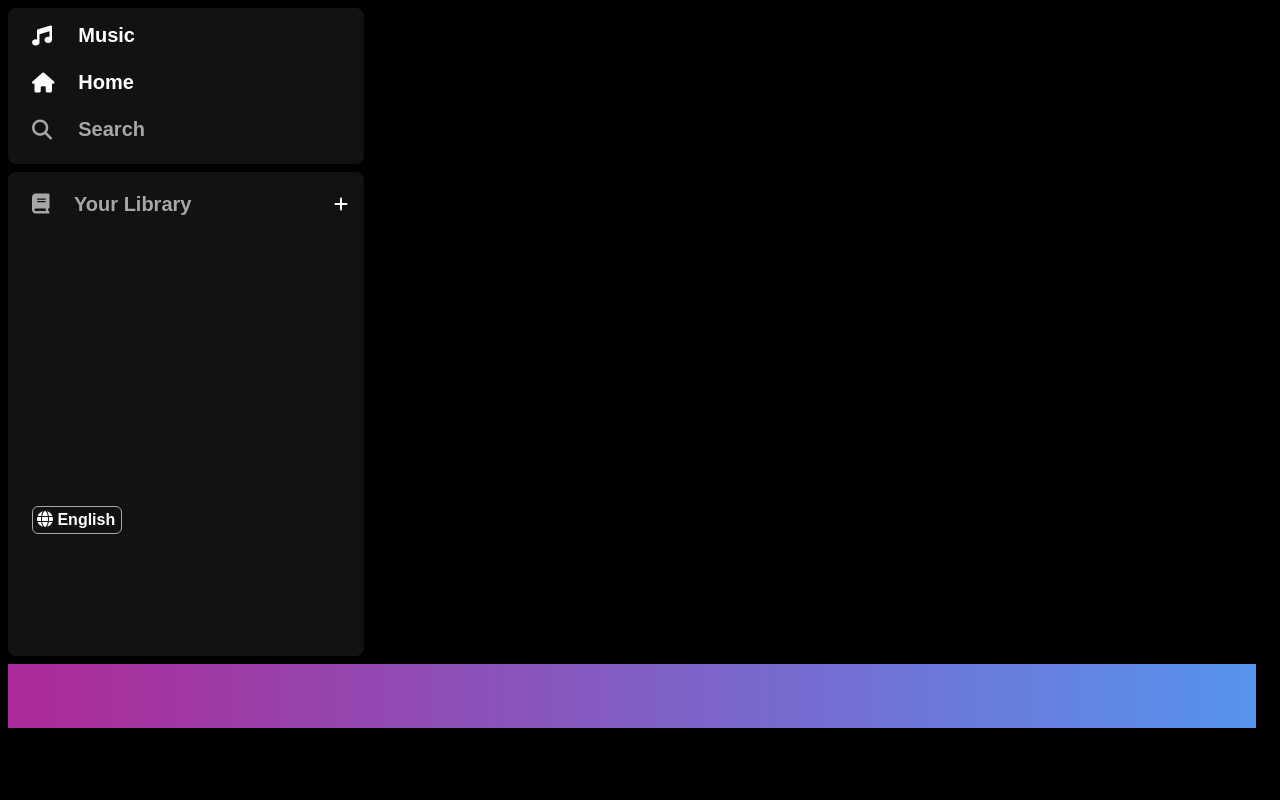
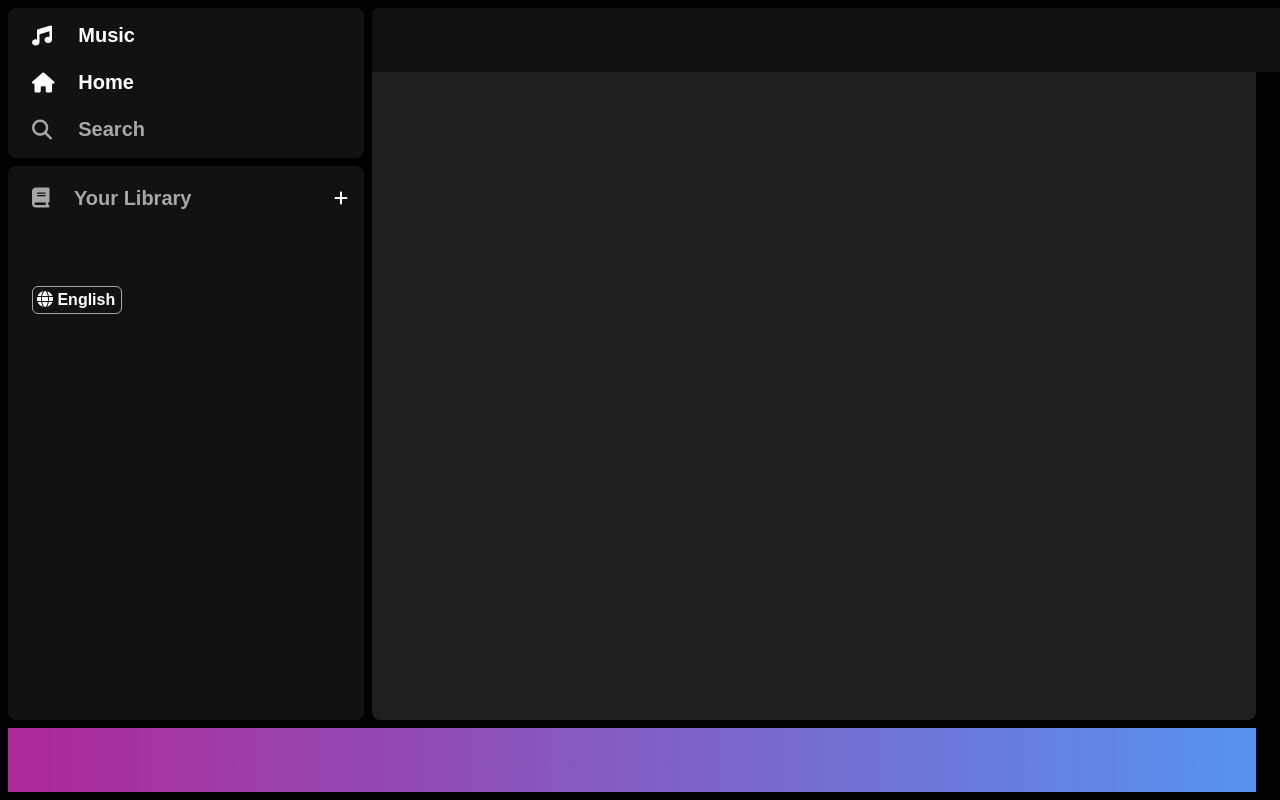
Before and after one commit to 139148nguyen/web_php, a PHP site: page /home_page.html in a window 1280 px wide. Run offline with PHP 8.4, Linux system fonts and the light colour scheme.

Commit message:
Third Commit

```diff
--- a/music/home_page.html
+++ b/music/home_page.html
@@ -65,10 +65,11 @@
         </div>
         <div class="content frame">
             <div class="content__header">
-
             </div>
             <div class="content__body">
+                <div class="list-music">
 
+                </div>
             </div>
         </div>
     </div>
--- a/music/styles/base.css
+++ b/music/styles/base.css
@@ -43,6 +43,12 @@ body {
     background-color: var(--bgcolor-base);
 }
 
+.body{
+    display: flex;
+    height: calc(100% - 64px);
+    width: var(--bg-width);
+}
+
 .frame {
     border-radius: 8px;
 }
@@ -82,6 +88,35 @@ ul {
     transform: scale(1.04);
 }
 
+.content__header{
+    width: 970px;
+    position: fixed;
+    min-height: 64px;
+    border-top-left-radius: 8px ;
+    border-top-right-radius: 8px;
+}
+
+/* width */
+::-webkit-scrollbar {
+    width: 10px;
+  }
+
+  /* Track */
+  ::-webkit-scrollbar-track {
+    background: transparent;
+  }
+
+/* Handle */
+::-webkit-scrollbar-thumb {
+    background: #242424;
+    /* border-radius: 20px; */
+  }
+
+  /* Handle on hover */
+  ::-webkit-scrollbar-thumb:hover {
+    background: transparent;
+  }
+
 
 /*
 form {
--- a/music/styles/main.css
+++ b/music/styles/main.css
@@ -22,24 +22,35 @@
 
 /* CSS Side bar */
 .side-bar {
+    margin-right: 8px;
+    display: flex;
+    flex-direction: column;
     margin-bottom: 8px;
     max-width: 356px;
     /* background-color: var(--bgcolor-primary); */
-    height: calc(--bg-height - 64px);
+
 }
 
-.side-bar__top,
-.side-bar__bottom {
-    width: 100%;
+.side-bar, .content{
+    width:  calc(var(--bg-width) - 356px);
+
 }
 
+/* .side-bar__top,
+.side-bar__bottom {
+    width: 95%;
+} */
+
 .side-bar__top {
-    height: 156px;
+    height: 20%;
+    min-height: 150px;
     margin-bottom: 8px;
 }
 
 .side-bar__bottom {
-    height: 484px;
+    flex: 1;
+    /* height: 60%; */
+    /* max-height: 484px; */
 }
 
 
@@ -100,5 +111,29 @@
 
 
 .box-library {
-    height: 214px;
+    height: 60%;
 }
+
+
+/* CSS content */
+
+.content{
+    flex:1;
+    display: flex;
+    flex-direction: column;
+    background-color: var(--bgcolor-primary);
+    margin-bottom: 8px;
+    overflow:auto;
+
+}
+
+
+.content__header{
+    background-color: #101010;
+}
+.content__body{
+    background-color: #1e1e1e;
+    flex: 1;
+    border-bottom-left-radius: 8px;
+    border-bottom-right-radius: 8px;
+}
```
Also changed, not shown: music/assets/images/anh.png (added).
